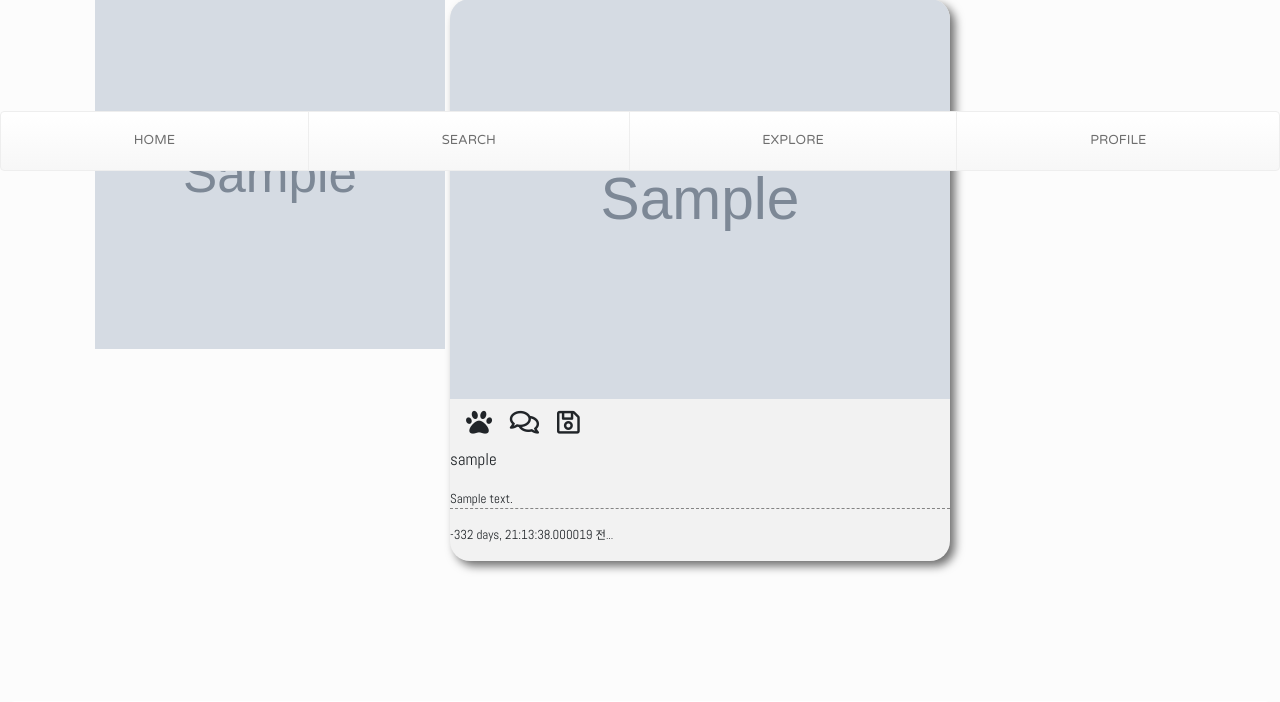
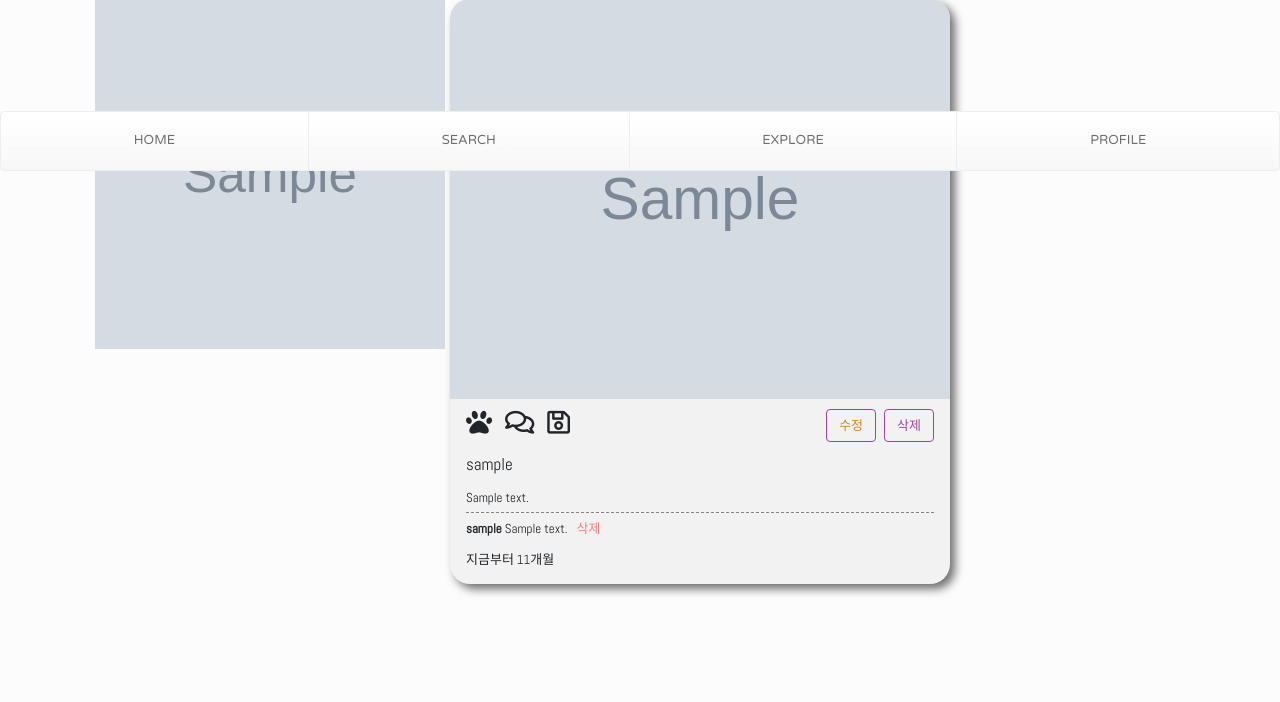
Before and after one commit to pirogramming/patpet, a Django app: page /accounts/profile/1/ in a window 1280 px wide. Shown: the part 629-1331 px from the top of the page. Run offline with Django 3.2, Linux system fonts and the light colour scheme; a user stored in the database is signed in; tables that the repository leaves empty hold one stand-in row (values such as "Sample post"); grey boxes marked "Sample" are stand-in pictures; some libraries are stand-ins or nearby versions; some web fonts are replaced.

Commit message:
accounts/home/my_profile 앱의 게시물 프론트엔드 통일, 본인 게시물만 수정 & 삭제 가능하게

```diff
--- a/accounts/templates/accounts/profile.html
+++ b/accounts/templates/accounts/profile.html
@@ -189,6 +189,7 @@
 
 
 {% extends "accounts/layout.html" %}
+{% load humanize %}
 {% load static %}
 {% block content %}
 
@@ -277,7 +278,6 @@
             </div>
         </div>
 
-
     <div class="row post-container">
             {% if profile_post_list %}
                 {% for each_post in profile_post_list %}
@@ -287,15 +287,52 @@
 
 
                     <section id="{{ each_post.id }}" class="popup_post_detail posting">
-                        <img src="{{ each_post.photo.url }}" class="posting_img" style="width: 100%;height: 400px;"/><br/>
+                        {% if each_post.photo %}
+                <img src="{{ each_post.photo.url }}" class="posting_img" style="width: 100%;height: 400px;" /><br/>
+                {% endif %}
                 <div class="posting_txt">
+                    <div class="bar">
                         <i class="fas fa-paw posting_like fa-2x"></i>
-                            <i class="far fa-comments posting_like fa-2x"></i>
+                        <i class="far fa-comments posting_like fa-2x posting_like_c" onclick="comment_input()"></i>
                         <i class="far fa-save posting_like fa-2x"></i>
+                        {% if profile_user.id == request_user %}
+                        <span class="edit_and_delete">
+                            <button type="button" class="btn btn-outline-danger"><a href="{% url "my_profile:post_edit" each_post.id %}" class="edit">수정</a></button>
+                            <form class="delete" action="{% url "my_profile:post_delete" each_post.pk %}" method="post">
+                                {% csrf_token %}
+                                <button onclick="return confirm('정말 삭제하시겠어요?!!')" class="btn btn-outline-danger">삭제</button>
+                            </form>
+                        </span>
+                        {% endif %}
                     </div>
                     <p class="user_id">{{ each_post.author }}</p>
                     <p class="posting_cont">{{ each_post.content }}</p>
-                        <p>{{ each_post.time_interval }} <small>전...</small></p>
+                    <!--댓글 보여주기-->
+                    <div class="comment">
+                        {% for comment in each_post.comment_set.all %}
+                        <div>
+                            <span class="comment-username"><strong>{{ comment.author }}</strong></span> {{ comment.content }}
+                            {% if user == comment.author %}
+                                <form action="{% url "my_profile:comment_delete" comment.pk %}" method="post" style="display: inline-block;margin-bottom: 0;">
+                                    {% csrf_token %}
+                                    <span><input type="submit" value="삭제" class="button_c button_c_d" /></span>
+{#                                    <input type="hidden" name="path" value="{{ request.path }}" />#}
+                                </form>
+                            {% endif %}
+                        </div>
+                        {% endfor %}
+                    </div>
+                    <!--댓글 입력-->
+                   <form action="{% url 'my_profile:comment_new' pk=each_post.pk %}" method="POST" class="comment-form">
+                       {% csrf_token %}
+                       {{ comment_form }}
+                       <span><input type="submit" value="게시" class="button_c button_c_n" /></span>
+{#                        #}
+{#                       <input type="hidden" name="path" value="{{ request.path }}" />#}
+                   </form>
+                    <p>{{ each_post.created_at|naturaltime }}</p>
+
+                </div>
                     </section>
 
                 {% endfor %}
@@ -367,6 +404,11 @@
     escape: false
     });
     {% endfor %}
+
+    function comment_input() {
+            $('.comment-form').css('display', 'inline-block');
+    }
+
 </script>
 
 {% endblock %}
--- a/accounts/views.py
+++ b/accounts/views.py
@@ -6,7 +6,8 @@ from django.contrib.auth.views import LoginView
 from django.http import JsonResponse, HttpResponse
 from django.shortcuts import render, redirect, get_object_or_404
 from accounts.models import Profile, User
-from my_profile.models import Post
+from my_profile.forms import CommentForm
+from my_profile.models import Post, Comment
 from .forms import SignupForm, ProfileForm
 from allauth.socialaccount.models import SocialApp
 from allauth.socialaccount.templatetags.socialaccount import get_providers
@@ -53,6 +54,7 @@ def profile(request, user_profile_id):
     post_list = profile.user.post_set
     post_user = get_object_or_404(get_user_model(), pk=user_profile_id)
     profile_post = post_user.post_set.all()
+    comment_form = CommentForm()
     return render(request, 'accounts/profile.html', {
         'profile_user': user,
         'request_user': request.user.id,
@@ -60,6 +62,7 @@ def profile(request, user_profile_id):
         'post_list': post_list,
         'profile_post_list': profile_post,
         'all_profile':all_profile,
+        'comment_form': comment_form,
     })
 
 @login_forbidden
```
Lines whose indentation alone changed are shown as unchanged.
